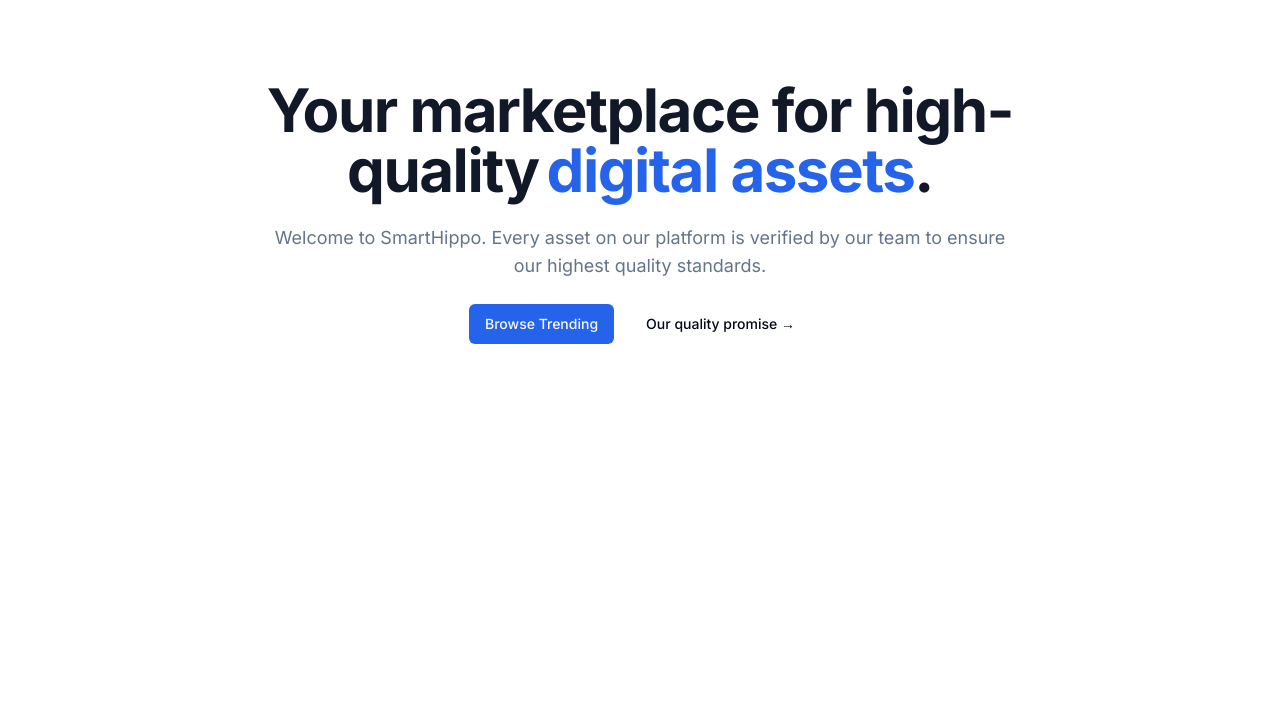
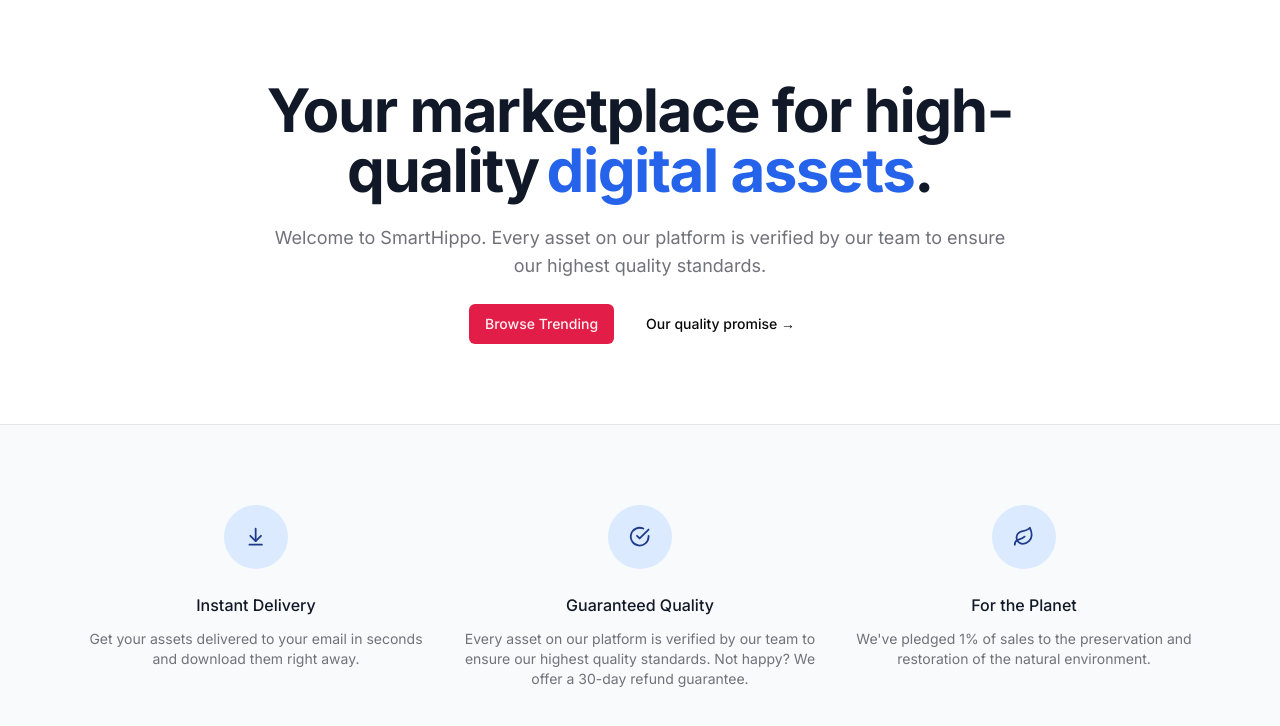
Before and after one commit to nisharga/smarthippo, a Next.js app: page / in a window 1280 px wide. Shown: the top 726 px of the page. Built offline with nearby package versions, Linux system fonts and the light colour scheme.

Commit message:
product section

```diff
--- a/src/app/globals.css
+++ b/src/app/globals.css
@@ -5,47 +5,47 @@
 @layer base {
   :root {
     --background: 0 0% 100%;
-    --foreground: 222.2 84% 4.9%;
+    --foreground: 240 10% 3.9%;
     --card: 0 0% 100%;
-    --card-foreground: 222.2 84% 4.9%;
+    --card-foreground: 240 10% 3.9%;
     --popover: 0 0% 100%;
-    --popover-foreground: 222.2 84% 4.9%;
-    --primary: 221.2 83.2% 53.3%;
-    --primary-foreground: 210 40% 98%;
-    --secondary: 210 40% 96.1%;
-    --secondary-foreground: 222.2 47.4% 11.2%;
-    --muted: 210 40% 96.1%;
-    --muted-foreground: 215.4 16.3% 46.9%;
-    --accent: 210 40% 96.1%;
-    --accent-foreground: 222.2 47.4% 11.2%;
+    --popover-foreground: 240 10% 3.9%;
+    --primary: 346.8 77.2% 49.8%;
+    --primary-foreground: 355.7 100% 97.3%;
+    --secondary: 240 4.8% 95.9%;
+    --secondary-foreground: 240 5.9% 10%;
+    --muted: 240 4.8% 95.9%;
+    --muted-foreground: 240 3.8% 46.1%;
+    --accent: 240 4.8% 95.9%;
+    --accent-foreground: 240 5.9% 10%;
     --destructive: 0 84.2% 60.2%;
-    --destructive-foreground: 210 40% 98%;
-    --border: 214.3 31.8% 91.4%;
-    --input: 214.3 31.8% 91.4%;
-    --ring: 221.2 83.2% 53.3%;
+    --destructive-foreground: 0 0% 98%;
+    --border: 240 5.9% 90%;
+    --input: 240 5.9% 90%;
+    --ring: 346.8 77.2% 49.8%;
     --radius: 0.5rem;
   }
 
   .dark {
-    --background: 222.2 84% 4.9%;
-    --foreground: 210 40% 98%;
-    --card: 222.2 84% 4.9%;
-    --card-foreground: 210 40% 98%;
-    --popover: 222.2 84% 4.9%;
-    --popover-foreground: 210 40% 98%;
-    --primary: 217.2 91.2% 59.8%;
-    --primary-foreground: 222.2 47.4% 11.2%;
-    --secondary: 217.2 32.6% 17.5%;
-    --secondary-foreground: 210 40% 98%;
-    --muted: 217.2 32.6% 17.5%;
-    --muted-foreground: 215 20.2% 65.1%;
-    --accent: 217.2 32.6% 17.5%;
-    --accent-foreground: 210 40% 98%;
+    --background: 20 14.3% 4.1%;
+    --foreground: 0 0% 95%;
+    --card: 24 9.8% 10%;
+    --card-foreground: 0 0% 95%;
+    --popover: 0 0% 9%;
+    --popover-foreground: 0 0% 95%;
+    --primary: 346.8 77.2% 49.8%;
+    --primary-foreground: 355.7 100% 97.3%;
+    --secondary: 240 3.7% 15.9%;
+    --secondary-foreground: 0 0% 98%;
+    --muted: 0 0% 15%;
+    --muted-foreground: 240 5% 64.9%;
+    --accent: 12 6.5% 15.1%;
+    --accent-foreground: 0 0% 98%;
     --destructive: 0 62.8% 30.6%;
-    --destructive-foreground: 210 40% 98%;
-    --border: 217.2 32.6% 17.5%;
-    --input: 217.2 32.6% 17.5%;
-    --ring: 224.3 76.3% 48%;
+    --destructive-foreground: 0 85.7% 97.3%;
+    --border: 240 3.7% 15.9%;
+    --input: 240 3.7% 15.9%;
+    --ring: 346.8 77.2% 49.8%;
   }
 }
 
--- a/src/app/page.tsx
+++ b/src/app/page.tsx
@@ -1,7 +1,29 @@
 import MaxWidthWrapper from '@/components/MaxWidthWrapper'
 import { Button, buttonVariants } from '@/components/ui/button'
+import { ArrowDownToLine, CheckCircle, Leaf } from 'lucide-react'
 import Link from 'next/link'
 import React from 'react'
+
+const perks = [
+  {
+    name: 'Instant Delivery',
+    Icon: ArrowDownToLine,
+    description:
+      'Get your assets delivered to your email in seconds and download them right away.',
+  },
+  {
+    name: 'Guaranteed Quality',
+    Icon: CheckCircle,
+    description:
+      'Every asset on our platform is verified by our team to ensure our highest quality standards. Not happy? We offer a 30-day refund guarantee.',
+  },
+  {
+    name: 'For the Planet',
+    Icon: Leaf,
+    description:
+      "We've pledged 1% of sales to the preservation and restoration of the natural environment.",
+  },
+]
 
 const Homepage = () => {
   return (
@@ -26,6 +48,33 @@ const Homepage = () => {
 
           {/* TODO List Product */}
     </MaxWidthWrapper>
+    <section className="border-t border-gray-200 bg-gray-50">
+    <MaxWidthWrapper className="py-20">
+      <div className="grid grid-cols-1 gap-y-12 sm:grid-cols-2 sm:gap-x-6 lg:grid-cols-3 lg:gap-x-8 lg:gap-y-0">
+        {
+          perks.map((perk) => {
+            return <div className="text-center md:flex md:items-start md:text-left lg:block lg:text-center" key={perk.name}>
+              <div className="md:flex-shrink-0 flex justify-center">
+              <div className='h-16 w-16 flex items-center justify-center rounded-full bg-blue-100 text-blue-900'>
+                    {<perk.Icon className='w-1/3 h-1/3' />}
+                  </div>
+              </div>
+
+              <div className='mt-6 md:ml-4 md:mt-0 lg:ml-0 lg:mt-6'>
+                  <h3 className='text-base font-medium text-gray-900'>
+                    {perk.name}
+                  </h3>
+                  <p className='mt-3 text-sm text-muted-foreground'>
+                    {perk.description}
+                  </p>
+                </div>
+
+            </div>
+          })
+        }
+      </div>
+    </MaxWidthWrapper>
+    </section>
     </>
   )
 }
```
